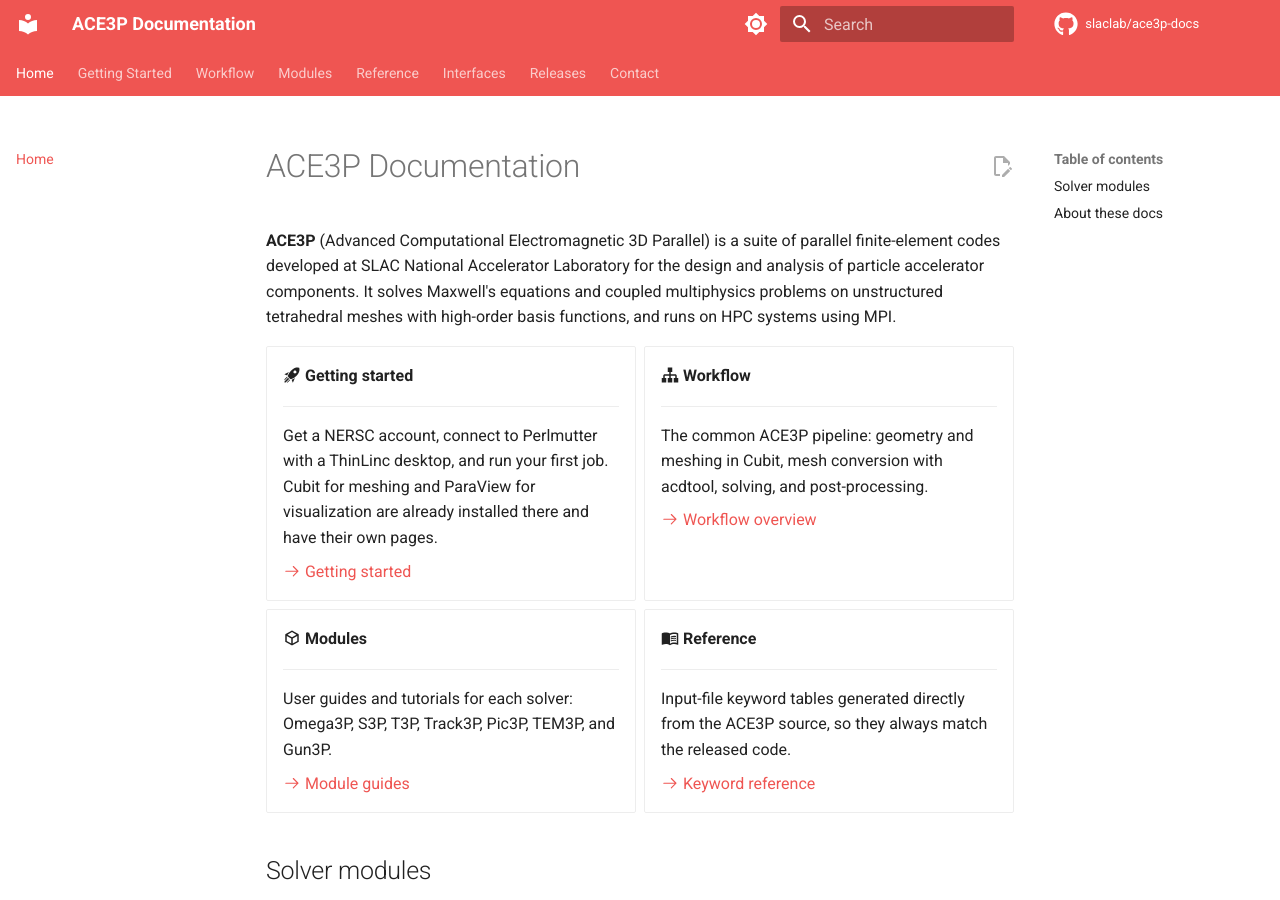
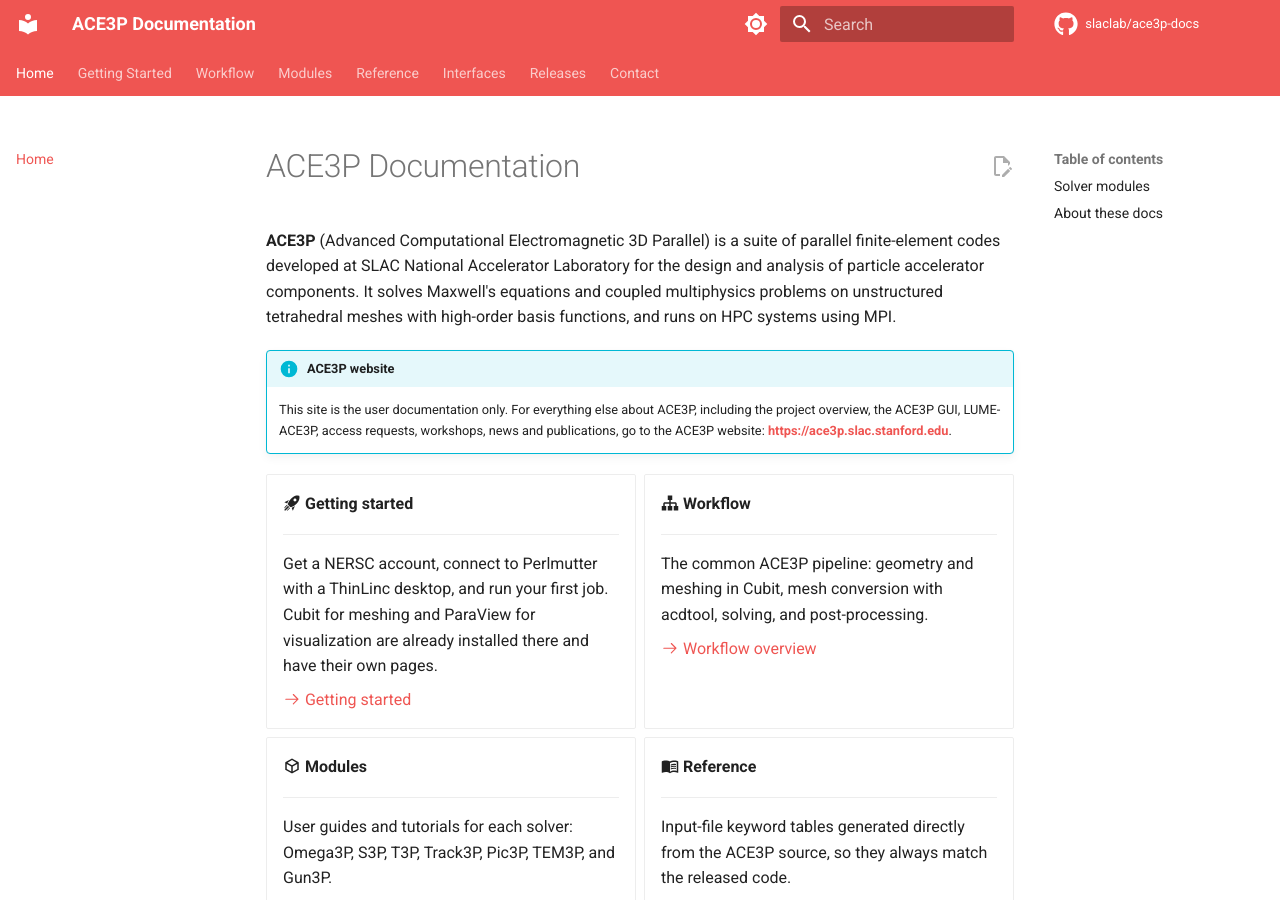
Before and after one commit to slaclab/ace3p-docs, an MkDocs documentation site: the page built from docs/index.md, in a window 1280 px wide and 900 px high. Built offline with MkDocs 1.6.1 and Material for MkDocs 9.7.7, drawn with Linux system fonts in a browser that asks for light colours; comment, search, counter and statistics services are not loaded; the version menu is left out.

Commit message:
Home page: point to the ACE3P website ace3p.slac.stanford.edu (info box and footer link), requested by Cho (#22)
Generated with AI

Co-Authored-By: SLAC AI

```diff
--- a/docs/index.md
+++ b/docs/index.md
@@ -1,6 +1,9 @@
 # ACE3P Documentation
 
 **ACE3P** (Advanced Computational Electromagnetic 3D Parallel) is a suite of parallel finite-element codes developed at SLAC National Accelerator Laboratory for the design and analysis of particle accelerator components. It solves Maxwell's equations and coupled multiphysics problems on unstructured tetrahedral meshes with high-order basis functions, and runs on HPC systems using MPI.
+
+!!! info "ACE3P website"
+    This site is the user documentation only. For everything else about ACE3P, including the project overview, the ACE3P GUI, LUME-ACE3P, access requests, workshops, news and publications, go to the ACE3P website: **<https://ace3p.slac.stanford.edu>**.
 
 <div class="grid cards" markdown>
 
--- a/mkdocs.yml
+++ b/mkdocs.yml
@@ -45,6 +45,13 @@ extra:
   version:
     provider: mike
     default: latest
+  social:
+    - icon: material/web
+      link: https://ace3p.slac.stanford.edu
+      name: ACE3P website
+    - icon: fontawesome/brands/github
+      link: https://github.com/slaclab/ace3p-docs
+      name: Documentation source on GitHub
 
 # Pages kept in the tree but not published: prototype interfaces, and the
 # corrections log (an internal to-do list for the source material)
```
